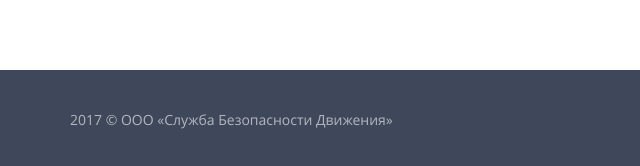
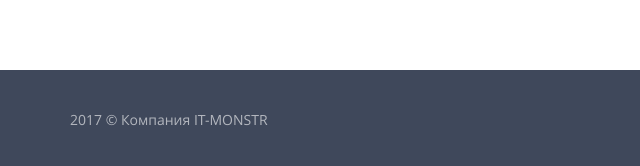
Before and after one commit to kalny/learn, a plain HTML site: page index.html in a window 1280 px wide. Shown: the part 2828-2994 px from the top of the page, 0-640 px from the left. Drawn offline with Linux system fonts and the light colour scheme.

Commit message:
Fix footer text

```diff
--- a/index.html
+++ b/index.html
@@ -354,7 +354,7 @@
 
 	<footer>
 		<div class="container">
-			2017 &copy; ООО «Служба Безопасности Движения»
+			2017 &copy; Компания IT-MONSTR
 		</div>
 	</footer>
 
```
